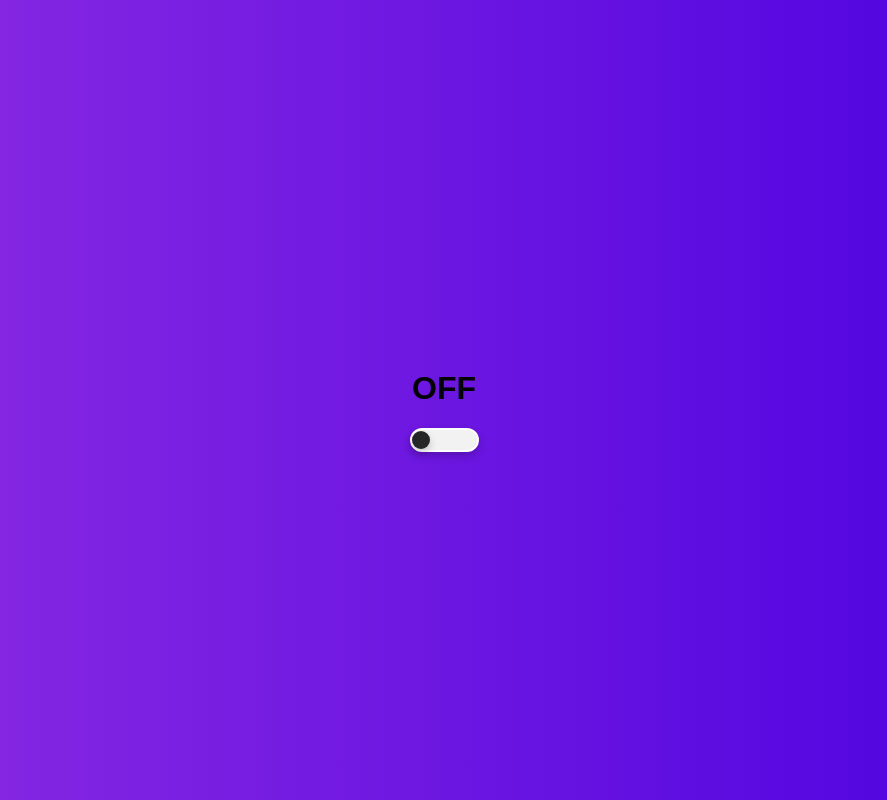
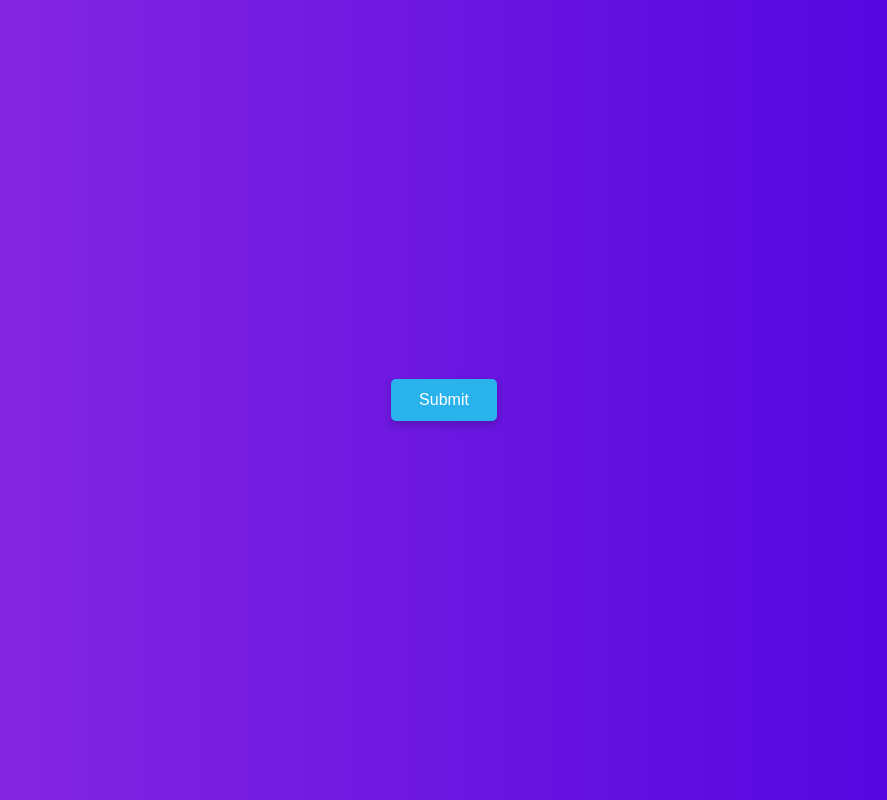
Before and after one commit to riccjohn/react-ui-animations, a React (Create React App) app: page / in a window 1280 px wide. Shown: the whole page, without its empty margins (196-1083 px from the left). Built offline with nearby package versions, Linux system fonts and the light colour scheme.

Commit message:
Creating submit button animation

```diff
--- a/src/App.js
+++ b/src/App.js
@@ -1,12 +1,13 @@
 import React, { Component } from 'react';
 import './App.css';
-import AnimeTest from './components/AnimeTest.js';
+import { AnimeTest, SubmitButton } from './components';
 
 class App extends Component {
   render() {
     return (
       <div className="App">
-        <AnimeTest />
+        {/* <AnimeTest /> */}
+        <SubmitButton />
       </div>
     );
   }
--- /dev/null
+++ b/src/animations/index.js
@@ -0,0 +1 @@
+export { submitAnim, submitHover } from './submitAnim';
--- /dev/null
+++ b/src/animations/submitAnim.js
@@ -0,0 +1,30 @@
+import anime from 'animejs';
+
+export const submitHover = () => {
+  anime({
+    targets: '.submit',
+    duration: 200,
+    scale: 1.05,
+  });
+};
+
+export const submitAnim = () => {
+  const target = '.submit';
+  const duration = 250;
+  const easing = [0.46, 0.035, 0.655, 1.65];
+
+  anime({
+    targets: target,
+    scale: 0.9,
+    duration,
+    // direction: 'alternate',
+    easing: easing,
+  });
+  anime({
+    targets: target,
+    duration,
+    color: '#000',
+    backgroundColor: '#29ed98',
+    easing: easing,
+  });
+};
--- /dev/null
+++ b/src/components/SubmitButton.js
@@ -0,0 +1,16 @@
+import React from 'react';
+import anime from 'animejs';
+import { submitAnim } from '../animations';
+import defaultStyling from '../defaultStyling';
+
+const SubmitButton = () => {
+  return (
+    <div className="main-container flex column center-all">
+      <button className="shadow submit" onClick={submitAnim}>
+        Submit
+      </button>
+    </div>
+  );
+};
+
+export default SubmitButton;
--- /dev/null
+++ b/src/components/index.js
@@ -0,0 +1,2 @@
+export { default as AnimeTest } from './AnimeTest';
+export { default as SubmitButton } from './SubmitButton';
--- a/src/index.css
+++ b/src/index.css
@@ -2,6 +2,7 @@ body {
   margin: 0;
   padding: 0;
   font-family: sans-serif;
+  font-size: 12px;
   background: #8e2de2; /* fallback for old browsers */
   background: -webkit-linear-gradient(
     to left,
@@ -52,3 +53,16 @@ body {
   border-radius: 50%;
   box-shadow: 0 4px 8px 0 rgba(0, 0, 0, 0.2);
 }
+
+.shadow {
+  box-shadow: 0 4px 8px 0 rgba(0, 0, 0, 0.2);
+}
+
+button {
+  font-size: 1rem;
+  padding: 0.75rem 1.75rem;
+  border: none;
+  border-radius: 5px;
+  color: #fff;
+  background-color: #2ab2ed;
+}
```
Also changed, not shown: src/defaultStyling.js (added).
